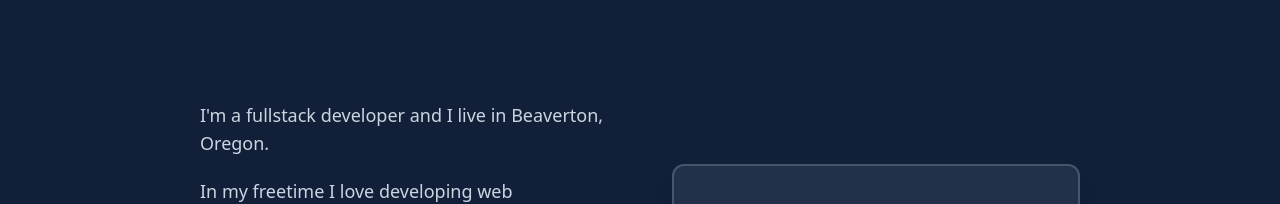
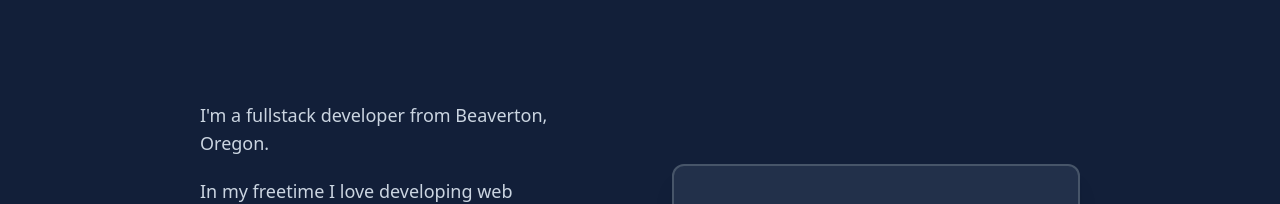
Before and after one commit to proctorinc/Portfolio, a React (Vite) app: page / in a window 1280 px wide. Shown: the part 1823-2027 px from the top of the page. Built offline with nearby package versions, Linux system fonts and the light colour scheme; grey boxes are pictures that could not be loaded; some icons are missing; what prettier-plugin-tailwindcss would draw is missing.

Commit message:
Fixed text

```diff
--- a/src/sections/About/About.tsx
+++ b/src/sections/About/About.tsx
@@ -89,7 +89,7 @@ export const About = (props: AboutSectionProps) => {
             }}
             viewport={{ once: true }}
           >
-            I'm a fullstack developer and I live in Beaverton, Oregon.
+            I'm a fullstack developer from Beaverton, Oregon.
           </motion.p>
           <motion.p
             initial={{
```
